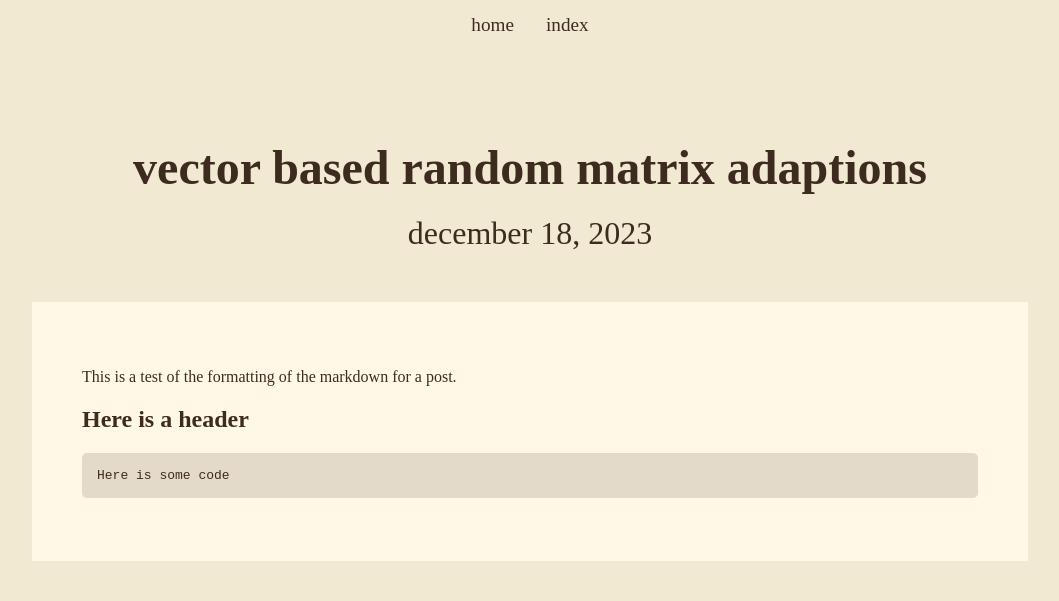
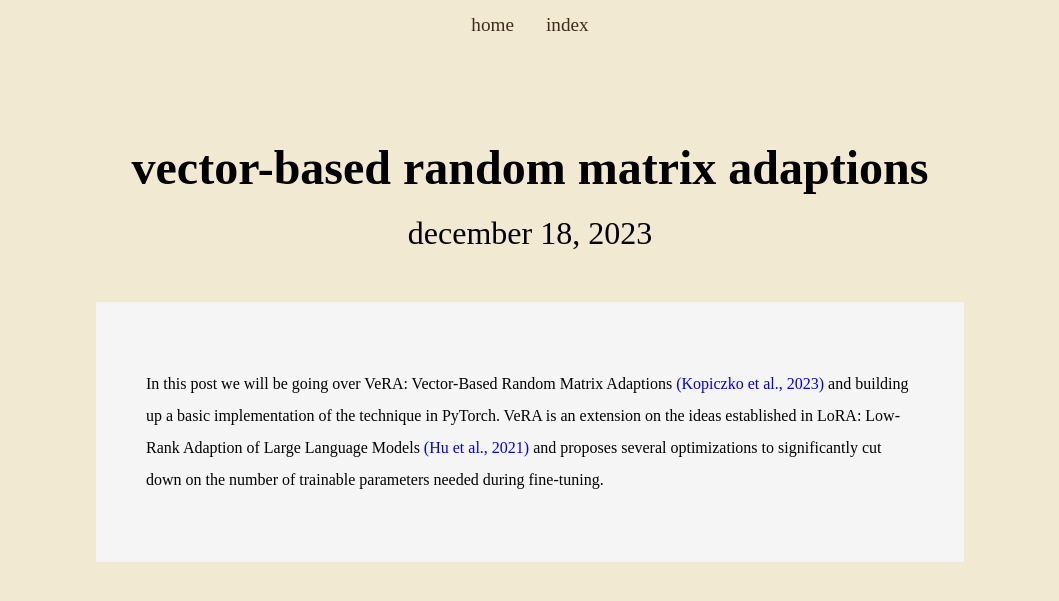
Before and after one commit to keatonelvins/keatonelvins.github.io, a Jekyll site: the page built from _posts/2023-12-18-vector-based-random-matrix-adaption.md, in a window 1280 px wide. Shown: the top 601 px of the page, without its empty margins (110-1169 px from the left). Built offline with Jekyll 4.4.1, drawn with Linux system fonts in a browser that asks for light colours; some web fonts are replaced.

Commit message:
switched to cohesive color palette & updated post styling

````diff
--- a/_posts/2023-12-18-vector-based-random-matrix-adaption.md
+++ b/_posts/2023-12-18-vector-based-random-matrix-adaption.md
@@ -1,13 +1,7 @@
 ---
 layout: post
-title: vector based random matrix adaptions
+title: vector-based random matrix adaptions
 image: true
 ---
 
-This is a test of the formatting of the markdown for a post.
-
-## Here is a header
-
-```
-Here is some code
-```
+In this post we will be going over VeRA: Vector-Based Random Matrix Adaptions [(Kopiczko et al., 2023)](https://arxiv.org/pdf/2310.11454.pdf) and building up a basic implementation of the technique in PyTorch. VeRA is an extension on the ideas established in LoRA: Low-Rank Adaption of Large Language Models [(Hu et al., 2021)](https://arxiv.org/pdf/2310.11454.pdf) and proposes several optimizations to significantly cut down on the number of trainable parameters needed during fine-tuning.
--- a/_sass/_base.scss
+++ b/_sass/_base.scss
@@ -1,10 +1,3 @@
-@import url('https://fonts.googleapis.com/css2?family=Cormorant+Garamond:wght@400;700;700i&family=Space+Mono:wght@400;400i&display=swap');
-
-body {
-  background: $backgroundColor;
-  color: $bodyColor;
-}
-
 body, html {
   margin: 0;
   padding: 0;
@@ -39,7 +32,6 @@
   list-style-type: none;
   margin: 0;
   padding: 0;
-  overflow: hidden;
   width: 100%;
   top: 0;
   z-index: 100;
@@ -57,31 +49,35 @@
   }
 
   li a:hover {
-    color: $accentHighlightColor;
+    color: $accentShadeColor;
   }
 }
 
+body.home {
+  background-color: $primaryColor;
+}
+
 body.posts {
-  background-color: $foregroundColor;
+  background-color: $backgroundColor;
 
   .navbar a {
-    color: $bodyColor;
+    color: $textColor;
   }
 
   a:hover {
-    color: $bodyHighlightColor;
+    color: $textShadeColor;
   }
 }
 
 body.post {
-  background-color: $lightBackgroundColor;
+  background-color: $backgroundColor;
 
   .navbar a {
-    color: $bodyColor;
+    color: $textColor;
   }
 
   a:hover {
-    color: $bodyHighlightColor;
+    color: $textShadeColor;
   }
 }
 
@@ -92,7 +88,7 @@
     align-items: center;
     justify-content: center;
     padding: 50px 0;
-    background-color: $lightBackgroundColor;
+    background-color: $backgroundColor;
     width: 80%;
     margin: auto;
     font-family: $headerFont;
@@ -110,14 +106,19 @@
 
   .post-content {
     padding: 50px;
-    background-color: $foregroundColor;
-    width: 70%;
+    background-color: $white;
+    width: 60%;
     margin: auto;
     font-family: $bodyFont;
+    line-height: 2;
+
+    a {
+      text-decoration: none;
+    }
 
     code {
       display: block;
-      background-color: $foregroundHighlightColor;
+      background-color: $foregroundShadeColor;
       padding: 15px;
       margin: 10px 0;
       border-radius: 5px;
@@ -134,7 +135,7 @@
 #posts {
   display: flex;
   justify-content: center;
-  background-color: $lightBackgroundColor;
+  background-color: $backgroundColor;
   background-repeat: repeat;
   background-size: 100% auto;
   background-blend-mode: multiply;
@@ -151,10 +152,10 @@
   display: flex;
   flex-direction: column;
   align-items: center;
-  border: 1px solid $bodyColor;
+  border: 1px solid $textColor;
 
   &:hover {
-    background-color: $foregroundHighlightColor;
+    background-color: $foregroundShadeColor;
     transform: scale(1.02);
     transition: all 0.3s ease;
   }
@@ -180,30 +181,30 @@
   .post-info {
     text-align: left;
     font-size: 1em;
-    color: $bodyColor;
+    color: $textColor;
     padding-left: 20px;
     padding-right: 20px;
     font-family: $bodyFont;
-  }
 
-  .post-info h2 {
-    margin: 0;
-    padding: 0;
-    font-size: 1.3em;
-    font-weight: 700;
-    font-family: $headerFont;
+    h2 {
+      margin: 0;
+      padding: 0;
+      font-size: 1.3em;
+      font-weight: 700;
+      font-family: $headerFont;
+    }
   }
 }
 
 .posts-list {
-  background-color: $foregroundColor;
+  background-color: $backgroundColor;
   list-style-type: none;
   padding: 0 50px;
   width: 80%;
   margin: auto;
 
   li {
-    border-top: 1px solid $bodyColor;
+    border-top: 1px solid $textColor;
     display: flex;
     align-items: center;
     padding: 30px 0;
@@ -226,17 +227,17 @@
     }
 
     a {
-      color: $bodyColor;
+      color: $textColor;
       text-decoration: none;
 
       &:hover {
-        color: $bodyHighlightColor;
+        color: $textShadeColor;
       }
     }
   }
 
   li:last-child {
-    border-top: 1px solid $bodyColor;
-    border-bottom: 1px solid $bodyColor;
+    border-top: 1px solid $textColor;
+    border-bottom: 1px solid $textColor;
   }
 }
--- a/_sass/_variables.scss
+++ b/_sass/_variables.scss
@@ -2,11 +2,13 @@
 $headerFont: 'Erode', serif;
 $bodyFont: 'Recia', serif;
 
-$backgroundColor: #283618;
-$lightBackgroundColor: #F1E9D2;
+$textColor: #3D2B1F;
+$textShadeColor: #555555;
+$backgroundColor: #F1E9D2;
 $foregroundColor: #FFF8E7;
-$foregroundHighlightColor: #E3DAC9;
+$foregroundShadeColor: #E2DCCA;
+$white: #F5F5F5;
+$primaryColor: #283618;
+$secondaryColor: #4E878C;
 $accentColor: #FDC500;
-$accentHighlightColor: #FFE169;
-$bodyColor: #3D2B1F;
-$bodyHighlightColor: #555555;
+$accentShadeColor: #FFE169;
````
Also changed, not shown: _layouts/home.html (added, +7 -0 lines), assets/drafts/1.jpg (added), assets/drafts/22.jpg (deleted), assets/posts/1.jpg.
